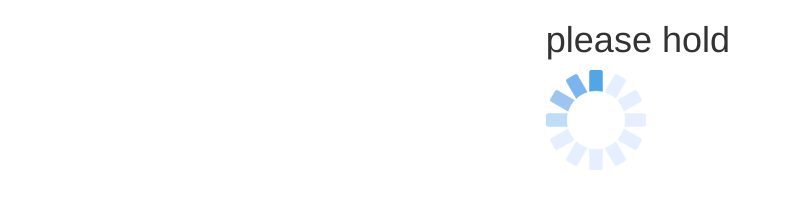
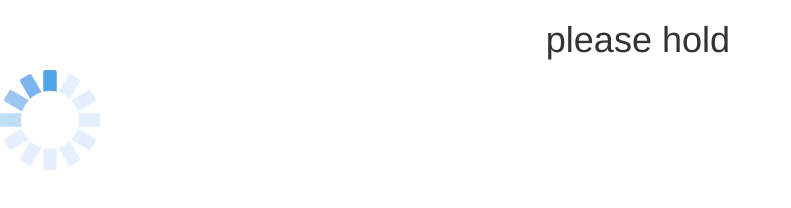
Before and after one commit to F1tZ81/f1tz81.github.io, a plain HTML site: page index.html in a window 1280 px wide. Shown: the whole page, without its empty margins (0-791 px from the left). Drawn offline with nearby package versions, Linux system fonts and the light colour scheme.

Commit message:
inline switch

```diff
--- a/index.html
+++ b/index.html
@@ -17,10 +17,10 @@
   <body>
 
     <div class="row">
-      <div class="col-md-3 col-md-offset-5">
+      <div class="col-md-4 col-md-offset-5">
         <h1>please hold</h1>
       </div>
-      <div class="col-md-4 col-md-offset-5">
+      <div class="col-md-4">
         <img src="img/ajax_loader_blue_300.gif" style="width: 100px;">
       </div>
     </div>
```
